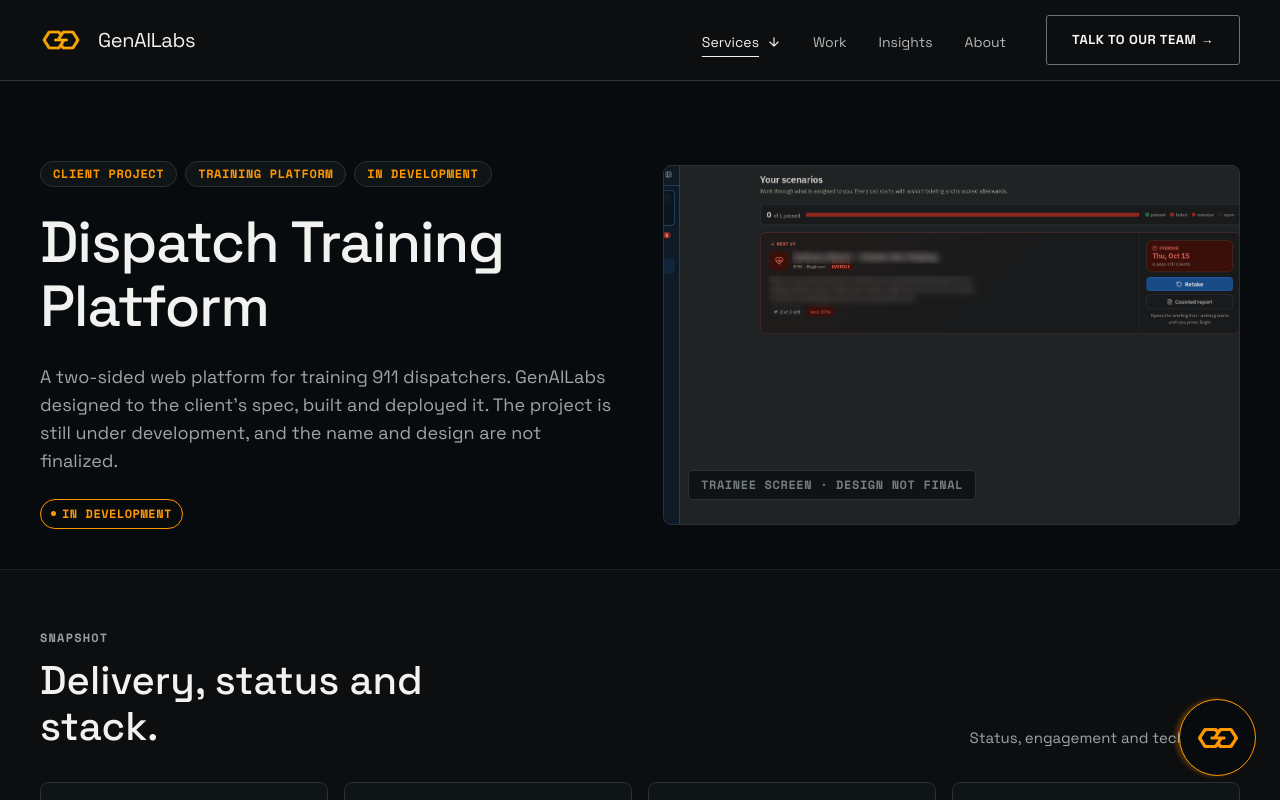
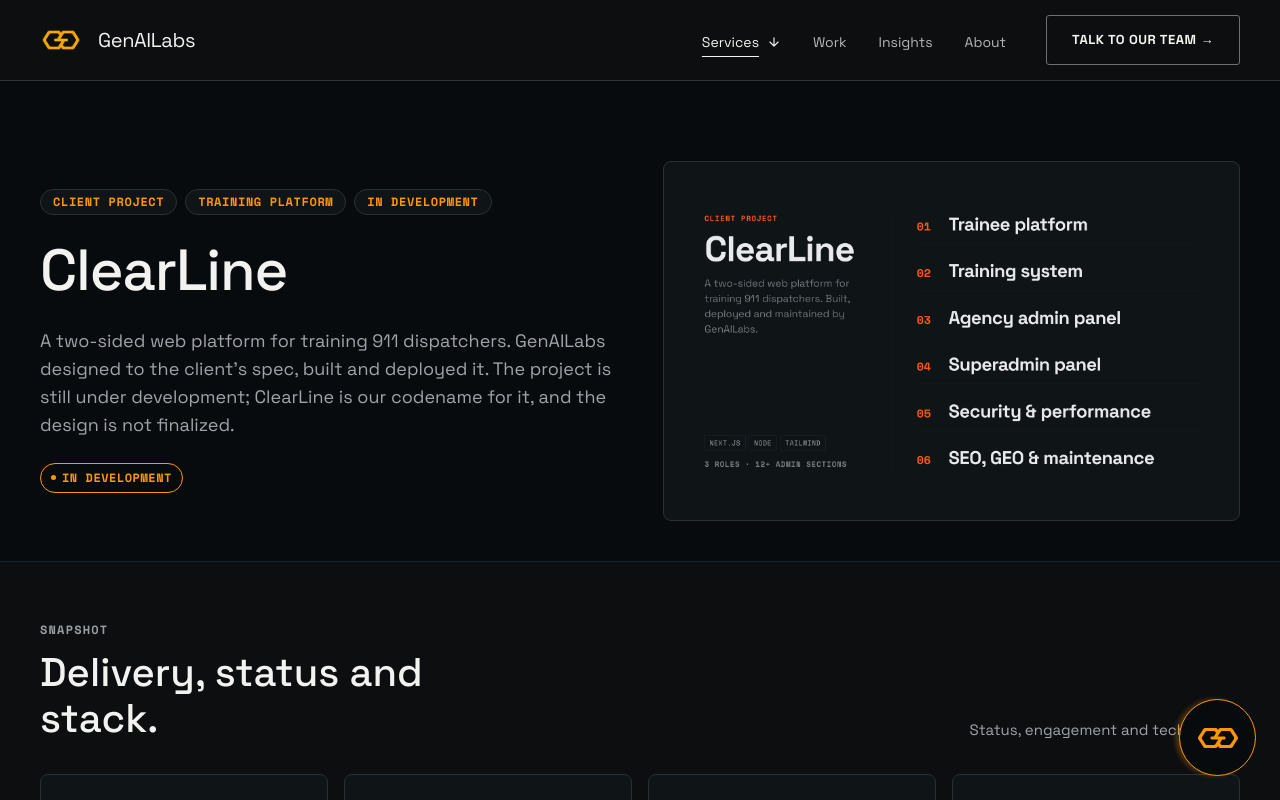
Before and after one commit to M4H1-4B1R/genai-site, a Next.js app: page /case-study/dispatch-training in a window 1280 px wide. Shown: the top 800 px of the page. Built offline with nearby package versions, Linux system fonts and the light colour scheme.

Commit message:
feat: rename dispatch project to ClearLine and lead with the feature board

```diff
--- a/app/case-study/dispatch-training/page.tsx
+++ b/app/case-study/dispatch-training/page.tsx
@@ -1,15 +1,15 @@
 import type { Metadata } from "next";
 
 import { Contact } from "@/components/contact";
-import { DispatchTrainingCaseStudyPage } from "@/components/dispatch-training-case-study-page";
+import { DispatchTrainingCaseStudyPage, PROJECT_NAME } from "@/components/dispatch-training-case-study-page";
 import { SiteFooter } from "@/components/site-footer";
 import { SiteHeader } from "@/components/site-header";
 
 export const metadata: Metadata = {
   robots: { index: false },
-  title: "Dispatch Training Platform Case Study | GenAILabs",
+  title: `${PROJECT_NAME} Case Study | GenAILabs`,
   description:
-    "A two-sided web platform for training 911 dispatchers, with trainee, agency admin and superadmin panels. Under development; name and design not finalized. Built with Next.js, Node.js and Tailwind.",
+    `A two-sided web platform for training 911 dispatchers, with trainee, agency admin and superadmin panels. Under development; ${PROJECT_NAME} is a GenAILabs codename and the design is not finalized. Built with Next.js, Node.js and Tailwind.`,
 };
 
 export default function DispatchTrainingCaseStudyRoute() {
--- a/components/dispatch-training-case-study-page.tsx
+++ b/components/dispatch-training-case-study-page.tsx
@@ -12,13 +12,16 @@ type NumberedCard = {
   description: string;
 };
 
+// Temporary codename — swap for the client's product name when it is decided.
+export const PROJECT_NAME = "ClearLine";
+
 const heroTags = ["Client Project", "Training Platform", "In Development"];
 
 const snapshot: Fact[] = [
   {
     label: "Client / Context",
     value:
-      "A web platform for training 911 dispatchers. Product name not finalized, so a generic title is used",
+      "A web platform for training 911 dispatchers. The client's product name is not public, so this case study refers to the project by its GenAILabs codename, ClearLine",
   },
   {
     label: "Engagement",
@@ -259,13 +262,14 @@ export function DispatchTrainingCaseStudyPage() {
               ))}
             </ul>
             <h1 className="text-[clamp(40px,5vw,58px)] font-medium leading-[1.1] tracking-[-1.2px] text-text">
-              Dispatch Training Platform
+              {PROJECT_NAME}
             </h1>
             <p className="text-lg leading-7 text-muted">
               A two-sided web platform for training 911
               dispatchers. GenAILabs designed to the client&apos;s spec, built
-              and deployed it. The project is still under development, and
-              the name and design are not finalized.
+              and deployed it. The project is still under development;
+              {" "}{PROJECT_NAME} is our codename for it, and the design is not
+              finalized.
             </p>
             <div className="flex flex-wrap items-center gap-3">
               <span className="inline-flex items-center gap-1.5 rounded-full border border-orange px-2.5 py-1.5 font-mono text-xs font-bold tracking-[0.5px] uppercase text-orange">
@@ -277,13 +281,11 @@ export function DispatchTrainingCaseStudyPage() {
 
           <div className="relative h-[360px] min-w-0 flex-1 max-[900px]:flex-none overflow-clip rounded-[8px] border border-line bg-[#0f1417] max-[640px]:h-[240px]">
             <ImageLightbox
-              src="/figma/dispatch-training-trainee.png"
-              alt="Dispatch Training Platform trainee screen with scenarios and progress (sensitive text blurred)"
+              src="/figma/clearline-features.png"
+              alt={`${PROJECT_NAME} — what GenAILabs built: trainee platform, training system, agency admin panel, superadmin panel, security and performance, SEO, GEO and maintenance`}
               sizes="(max-width: 640px) 100vw, 32vw"
+              fit="contain"
             />
-            <span className="absolute bottom-6 left-6 rounded-[4px] border border-line bg-[rgba(13,14,15,0.8)] px-3 py-1.5 font-mono text-xs font-bold tracking-[0.6px] uppercase text-[#747d81]">
-              Trainee screen · design not final
-            </span>
           </div>
         </div>
       </section>
@@ -482,7 +484,7 @@ export function DispatchTrainingCaseStudyPage() {
                 <div className="relative h-[200px] overflow-clip rounded-[4px] border border-[#1c2328] bg-deep">
                   <ImageLightbox
                     src={screen.src}
-                    alt={`Dispatch Training Platform ${screen.title.toLowerCase()} (sensitive text blurred)`}
+                    alt={`${PROJECT_NAME} ${screen.title.toLowerCase()} (sensitive text blurred)`}
                     sizes="(max-width: 900px) 100vw, 33vw"
                   />
                 </div>
```
